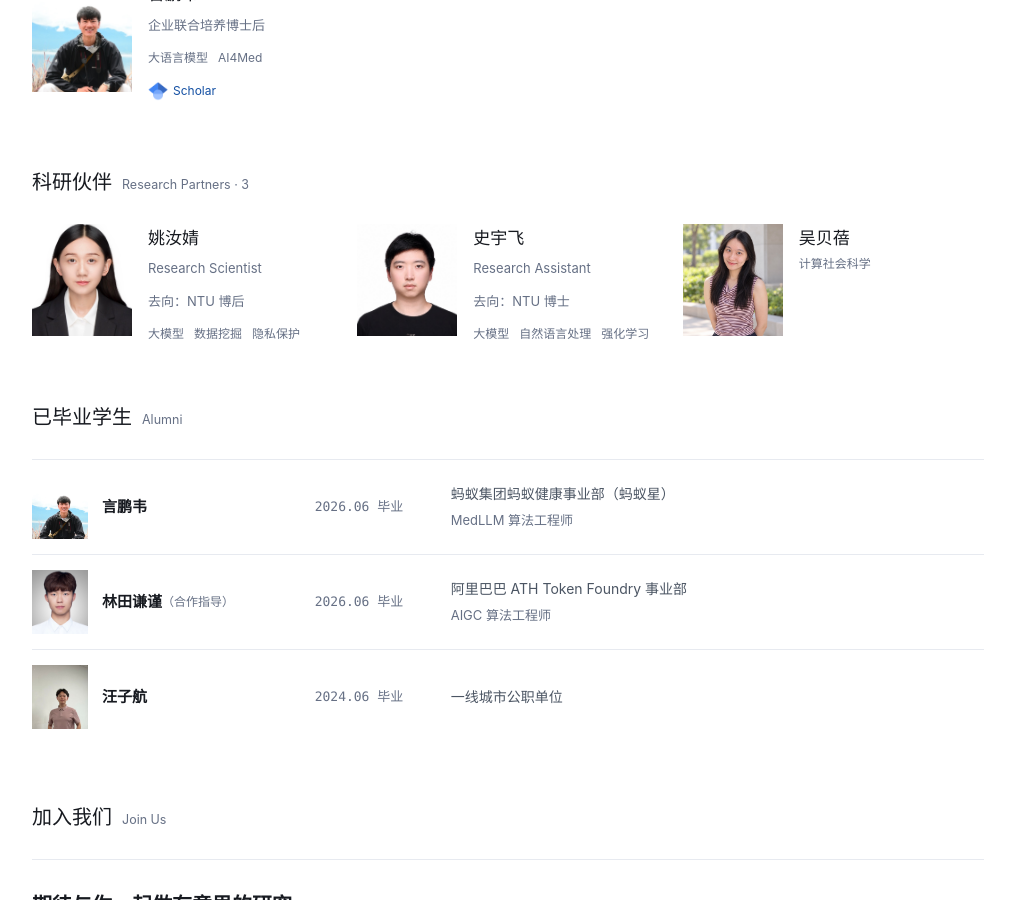
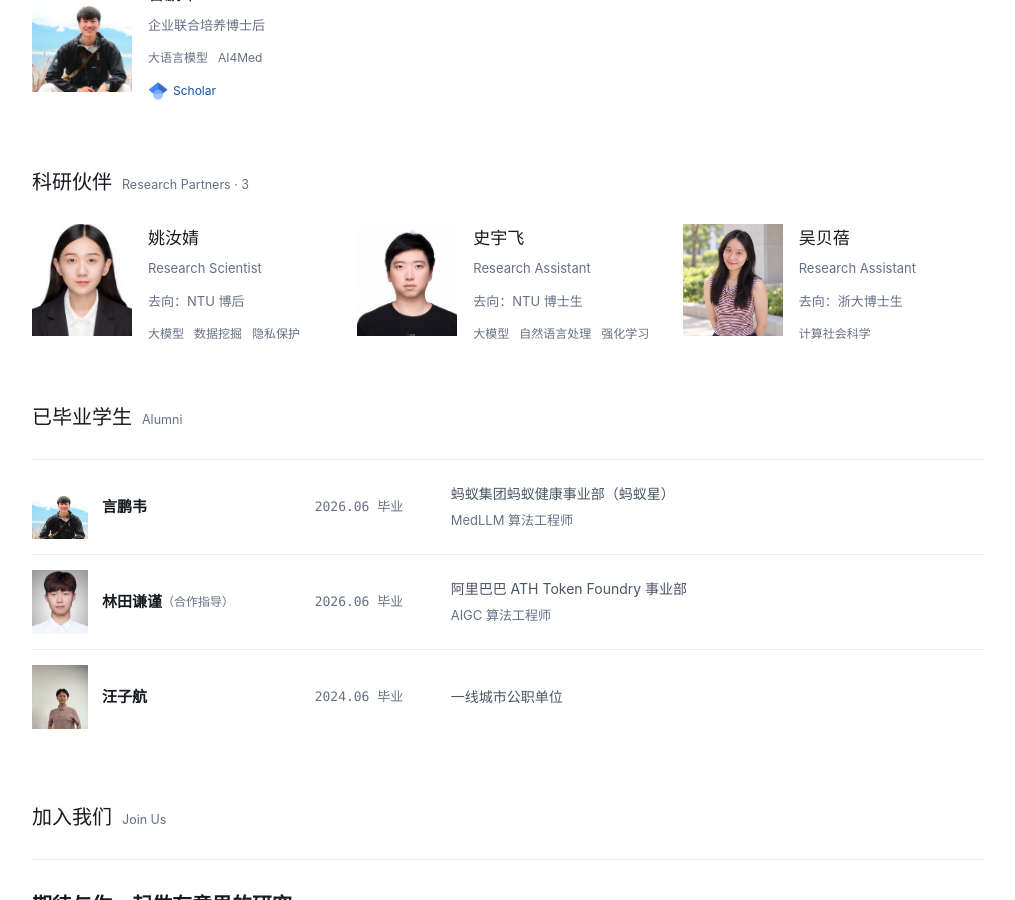
Before and after one commit to PiLab-ZJU/pilab-zju.github.io, a Jekyll site: the page built from team/index.html, in a window 1280 px wide and 900 px high, scrolled down 1148 px. Shown: the whole window, without its empty margins (132-1147 px from the left). Built offline with Jekyll 4.4.1, drawn with Linux system fonts in a browser that asks for light colours.

Commit message:
Refine partner roles and destinations
Co-Authored-By: Claude Opus 4.8 <noreply@anthropic.com>

```diff
--- a/_data/team.yml
+++ b/_data/team.yml
@@ -32,12 +32,14 @@ partners:
     keywords: [大模型, 数据挖掘, 隐私保护]
     homepage: ""
   - name: 史宇飞
-    destination: NTU 博士
+    destination: NTU 博士生
     role: Research Assistant
     photo: /assets/img/team/syf.jpg
     keywords: [大模型, 自然语言处理, 强化学习]
     homepage: ""
   - name: 吴贝蓓
+    destination: 浙大博士生
+    role: Research Assistant
     photo: /assets/img/team/wbb.jpg
     keywords: [计算社会科学]
     homepage: ""
```
